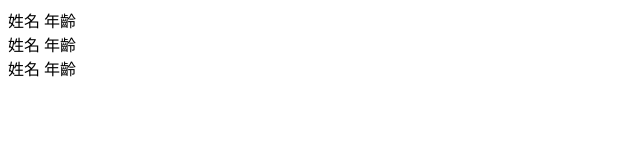
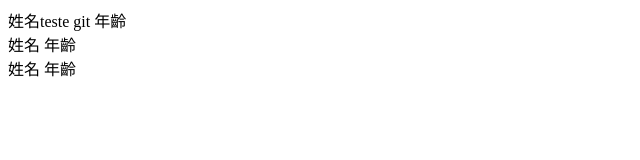
Before and after one commit to jimmingOu/mvc.net, a plain HTML site: page index.html in a window 1280 px wide. Shown: the full height of the page, 0-640 px from the left. Drawn offline with Linux system fonts and the light colour scheme.

Commit message:
testretwt

```diff
--- a/index.html
+++ b/index.html
@@ -6,7 +6,7 @@
 </head>
 <body>
 <div>
-	<span>姓名</span><span class ="name"></span>
+	<span>姓名teste git</span><span class ="name"></span>
 	<span>年齡</span><span class ="age"></span>
 </div>
 <div>
```
